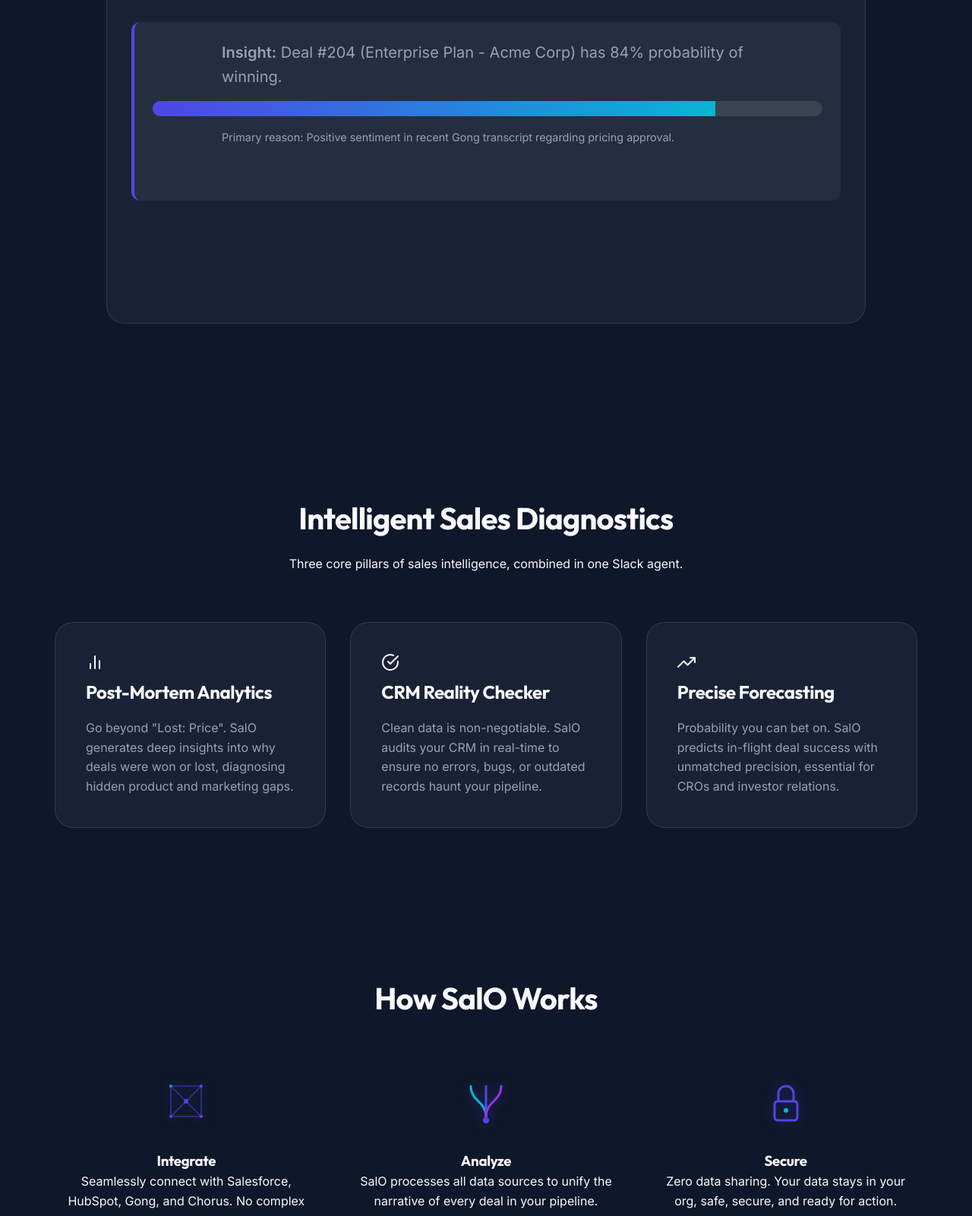
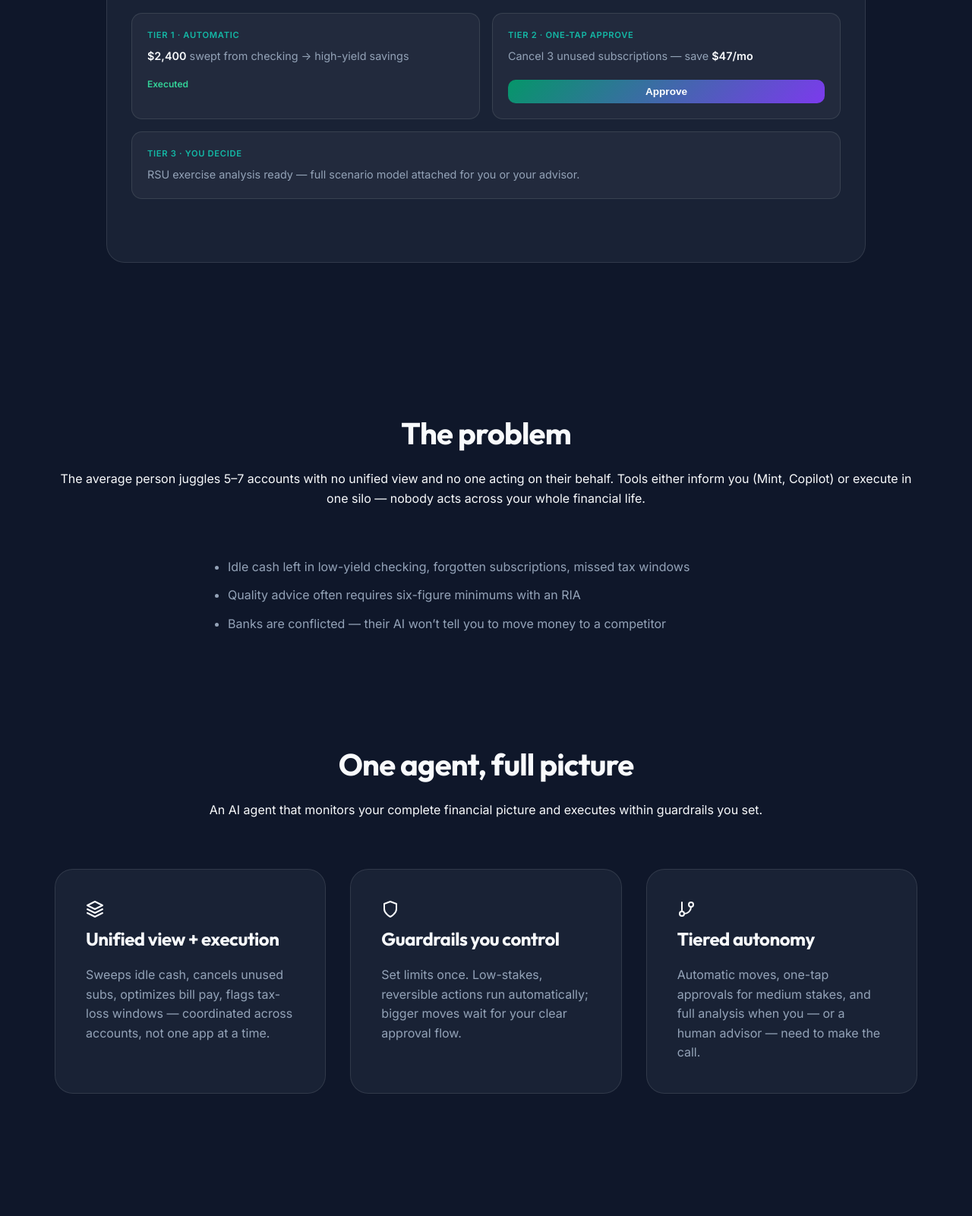
Before and after one commit to igormolybog/salo, a plain HTML site: page index.html in a window 1280 px wide. Shown: the part 686-2287 px from the top of the page at 76% size. Drawn offline with nearby package versions, Linux system fonts and the light colour scheme.

Commit message:
switch to finagent

```diff
--- a/index.html
+++ b/index.html
@@ -3,15 +3,13 @@
 <head>
     <meta charset="UTF-8">
     <meta name="viewport" content="width=device-width, initial-scale=1.0">
-    <title>SalO | Intelligence for Sales Teams</title>
-    <meta name="description" content="SalO is the ultimate sales intelligence agent integrated with Slack. Deep post-mortem analytics, CRM reality checks, and precise forecasting.">
+    <title>FinAgent | Your money, on autopilot</title>
+    <meta name="description" content="FinAgent is an AI agent that monitors your complete financial picture and executes decisions within guardrails you set. Early concept — April 2026.">
 
-    <!-- Google Fonts -->
     <link rel="preconnect" href="https://fonts.googleapis.com">
     <link rel="preconnect" href="https://fonts.gstatic.com" crossorigin>
     <link href="https://fonts.googleapis.com/css2?family=Inter:wght@400;500;600&family=Outfit:wght@700;800&display=swap" rel="stylesheet">
 
-    <!-- Feather Icons for minimalist look -->
     <script src="https://unpkg.com/feather-icons"></script>
 
     <link rel="stylesheet" href="style.css">
@@ -20,38 +18,49 @@
 
     <div class="container">
         <nav>
-            <div class="logo">SalO</div>
+            <div class="logo">FinAgent</div>
             <div class="nav-links">
-                <a href="#features">Features</a>
+                <a href="#problem">Problem</a>
+                <a href="#product">Product</a>
                 <a href="#how">How it works</a>
-                <a href="#integrations">Integrations</a>
+                <a href="#integrations">Stack</a>
             </div>
-            <a href="signup.html" class="btn-primary" id="cta-nav">Get Access</a>
+            <a href="signup.html" class="btn-primary" id="cta-nav">Join waitlist</a>
         </nav>
     </div>
 
     <section class="hero">
         <div class="container">
-            <h1 class="animate">Supercharge Your CRM with <span>SalO Intelligence</span></h1>
-            <p class="animate delay-1">The Slack agent that transforms your sales data into winnable strategies. Integrated with your CRM and sales tools. Built for revenue leaders.</p>
+            <p class="hero-eyebrow animate">Early concept · April 2026</p>
+            <h1 class="animate">Your money, <span>on autopilot</span></h1>
+            <p class="animate delay-1">Every financial app tells you what to do. FinAgent does it for you — monitoring your full picture and acting within guardrails you set.</p>
             <div class="animate delay-2">
-                <a href="signup.html" class="btn-primary" id="cta-hero">Add to Slack</a>
+                <a href="signup.html" class="btn-primary" id="cta-hero">Join waitlist</a>
             </div>
 
             <div class="hero-visual glass animate delay-3">
-                <div class="slack-mockup">
-                    <!-- Placeholder visual for Slack interaction -->
-                    <div style="padding: 2rem; text-align: left; width: 100%;">
-                        <div style="display: flex; align-items: center; margin-bottom: 2rem;">
-                            <div style="width: 40px; height: 40px; background: linear-gradient(135deg, #4f46e5, #9333ea); border-radius: 8px; margin-right: 12px;"></div>
-                            <span style="font-weight: 800; font-size: 1.2rem;">SalO Agent</span>
+                <div class="finagent-mockup">
+                    <div class="mockup-inner">
+                        <div class="mockup-header">
+                            <div class="mockup-dot"></div>
+                            <span class="mockup-title">FinAgent</span>
+                            <span class="mockup-badge">Guardrails on</span>
                         </div>
-                        <div style="background: rgba(255,255,255,0.05); padding: 1.5rem; border-radius: 12px; border-left: 4px solid #4f46e5;">
-                            <p style="margin-bottom: 1rem;"><strong>Insight:</strong> Deal #204 (Enterprise Plan - Acme Corp) has 84% probability of winning.</p>
-                            <div style="height: 20px; width: 100%; border-radius: 10px; background: rgba(255,255,255,0.1); overflow: hidden;">
-                                <div style="height: 100%; width: 84%; background: linear-gradient(to right, #4f46e5, #06b6d4);"></div>
+                        <div class="mockup-row">
+                            <div class="mockup-card mockup-tier1">
+                                <span class="mockup-label">Tier 1 · Automatic</span>
+                                <p><strong>$2,400</strong> swept from checking → high-yield savings</p>
+                                <span class="mockup-status done">Executed</span>
                             </div>
-                            <p style="margin-top: 1rem; font-size: 0.9rem; color: #94a3b8;">Primary reason: Positive sentiment in recent Gong transcript regarding pricing approval.</p>
+                            <div class="mockup-card mockup-tier2">
+                                <span class="mockup-label">Tier 2 · One-tap approve</span>
+                                <p>Cancel 3 unused subscriptions — save <strong>$47/mo</strong></p>
+                                <button type="button" class="mockup-approve">Approve</button>
+                            </div>
+                        </div>
+                        <div class="mockup-card mockup-tier3 full-width">
+                            <span class="mockup-label">Tier 3 · You decide</span>
+                            <p>RSU exercise analysis ready — full scenario model attached for you or your advisor.</p>
                         </div>
                     </div>
                 </div>
@@ -59,30 +68,44 @@
         </div>
     </section>
 
-    <section id="features" class="features">
+    <section id="problem" class="problem-section">
         <div class="container">
             <div class="section-title">
-                <h2>Intelligent Sales Diagnostics</h2>
-                <p>Three core pillars of sales intelligence, combined in one Slack agent.</p>
+                <h2>The problem</h2>
+                <p>The average person juggles 5–7 accounts with no unified view and no one acting on their behalf. Tools either inform you (Mint, Copilot) or execute in one silo — nobody acts across your whole financial life.</p>
+            </div>
+            <ul class="problem-list">
+                <li>Idle cash left in low-yield checking, forgotten subscriptions, missed tax windows</li>
+                <li>Quality advice often requires six-figure minimums with an RIA</li>
+                <li>Banks are conflicted — their AI won’t tell you to move money to a competitor</li>
+            </ul>
+        </div>
+    </section>
+
+    <section id="product" class="features">
+        <div class="container">
+            <div class="section-title">
+                <h2>One agent, full picture</h2>
+                <p>An AI agent that monitors your complete financial picture and executes within guardrails you set.</p>
             </div>
 
             <div class="feature-grid">
                 <div class="feature-card glass">
-                    <i data-feather="bar-chart-2"></i>
-                    <h3>Post-Mortem Analytics</h3>
-                    <p>Go beyond "Lost: Price". SalO generates deep insights into why deals were won or lost, diagnosing hidden product and marketing gaps.</p>
+                    <i data-feather="layers"></i>
+                    <h3>Unified view + execution</h3>
+                    <p>Sweeps idle cash, cancels unused subs, optimizes bill pay, flags tax-loss windows — coordinated across accounts, not one app at a time.</p>
                 </div>
 
                 <div class="feature-card glass">
-                    <i data-feather="check-circle"></i>
-                    <h3>CRM Reality Checker</h3>
-                    <p>Clean data is non-negotiable. SalO audits your CRM in real-time to ensure no errors, bugs, or outdated records haunt your pipeline.</p>
+                    <i data-feather="shield"></i>
+                    <h3>Guardrails you control</h3>
+                    <p>Set limits once. Low-stakes, reversible actions run automatically; bigger moves wait for your clear approval flow.</p>
                 </div>
 
                 <div class="feature-card glass">
-                    <i data-feather="trending-up"></i>
-                    <h3>Precise Forecasting</h3>
-                    <p>Probability you can bet on. SalO predicts in-flight deal success with unmatched precision, essential for CROs and investor relations.</p>
+                    <i data-feather="git-branch"></i>
+                    <h3>Tiered autonomy</h3>
+                    <p>Automatic moves, one-tap approvals for medium stakes, and full analysis when you — or a human advisor — need to make the call.</p>
                 </div>
             </div>
         </div>
@@ -91,61 +114,58 @@
     <section id="how" class="how-it-works">
         <div class="container">
             <div class="section-title">
-                <h2>How SalO Works</h2>
+                <h2>How it works</h2>
+                <p>Three levels of agency. One product.</p>
             </div>
 
             <div class="steps">
                 <div class="step-card">
                     <div class="schematic-icon">
-                        <!-- Spiderweb Integrate -->
                         <svg width="80" height="80" viewBox="0 0 80 80" fill="none" xmlns="http://www.w3.org/2000/svg">
-                            <circle cx="40" cy="40" r="3" fill="#4f46e5" />
-                            <circle cx="20" cy="20" r="2" fill="#06b6d4" />
-                            <circle cx="60" cy="20" r="2" fill="#4f46e5" />
-                            <circle cx="60" cy="60" r="2" fill="#9333ea" />
-                            <circle cx="20" cy="60" r="2" fill="#4f46e5" />
-                            <path d="M40 40L20 20M40 40L60 20M40 40L60 60M40 40L20 60M20 20H60V60H20V20Z" stroke="url(#grad1)" stroke-width="1.5" opacity="0.6" />
+                            <circle cx="40" cy="40" r="28" stroke="url(#gradT1)" stroke-width="2" opacity="0.5"/>
+                            <path d="M28 40 L36 48 L52 32" stroke="url(#gradT1)" stroke-width="3" stroke-linecap="round" stroke-linejoin="round"/>
                             <defs>
-                                <linearGradient id="grad1" x1="20" y1="20" x2="60" y2="60">
-                                    <stop stop-color="#4f46e5" />
-                                    <stop offset="1" stop-color="#06b6d4" />
+                                <linearGradient id="gradT1" x1="20" y1="20" x2="60" y2="60">
+                                    <stop stop-color="#059669"/>
+                                    <stop offset="1" stop-color="#14b8a6"/>
                                 </linearGradient>
                             </defs>
                         </svg>
                     </div>
-                    <h3>Integrate</h3>
-                    <p>Seamlessly connect with Salesforce, HubSpot, Gong, and Chorus. No complex setup.</p>
+                    <h3>Tier 1 — Automatic</h3>
+                    <p>Low-stakes, reversible actions the agent runs on its own: cash sweeps, subscription cleanup, bill pay — within the guardrails you set once.</p>
                 </div>
                 <div class="step-card">
                     <div class="schematic-icon">
-                        <!-- Analyze Merge -->
                         <svg width="80" height="80" viewBox="0 0 80 80" fill="none" xmlns="http://www.w3.org/2000/svg">
-                            <path d="M20 20C20 40 40 40 40 60" stroke="#06b6d4" stroke-width="3" stroke-linecap="round" />
-                            <path d="M40 20V60" stroke="#4f46e5" stroke-width="3" stroke-linecap="round" />
-                            <path d="M60 20C60 40 40 40 40 60" stroke="#9333ea" stroke-width="3" stroke-linecap="round" />
-                            <circle cx="40" cy="65" r="4" fill="#4f46e5" />
-                        </svg>
-                    </div>
-                    <h3>Analyze</h3>
-                    <p>SalO processes all data sources to unify the narrative of every deal in your pipeline.</p>
-                </div>
-                <div class="step-card">
-                    <div class="schematic-icon">
-                        <!-- Secure Lock -->
-                        <svg width="80" height="80" viewBox="0 0 80 80" fill="none" xmlns="http://www.w3.org/2000/svg">
-                            <rect x="25" y="40" width="30" height="25" rx="4" stroke="url(#grad2)" stroke-width="3" />
-                            <path d="M30 40V30C30 24.4772 34.4772 20 40 20C45.5228 20 50 24.4772 50 30V40" stroke="url(#grad2)" stroke-width="3" />
-                            <circle cx="40" cy="52" r="3" fill="#06b6d4" />
+                            <rect x="22" y="28" width="36" height="36" rx="6" stroke="url(#gradT2)" stroke-width="2.5"/>
+                            <path d="M40 38 V52 M34 46 L40 52 L46 46" stroke="url(#gradT2)" stroke-width="2.5" stroke-linecap="round"/>
                             <defs>
-                                <linearGradient id="grad2" x1="25" y1="20" x2="55" y2="65">
-                                    <stop stop-color="#4f46e5" />
-                                    <stop offset="1" stop-color="#9333ea" />
+                                <linearGradient id="gradT2" x1="22" y1="28" x2="58" y2="64">
+                                    <stop stop-color="#14b8a6"/>
+                                    <stop offset="1" stop-color="#7c3aed"/>
                                 </linearGradient>
                             </defs>
                         </svg>
                     </div>
-                    <h3>Secure</h3>
-                    <p>Zero data sharing. Your data stays in your org, safe, secure, and ready for action.</p>
+                    <h3>Tier 2 — One-tap approve</h3>
+                    <p>Medium-stakes moves prepared end-to-end. You review a concise summary and approve with a single tap.</p>
+                </div>
+                <div class="step-card">
+                    <div class="schematic-icon">
+                        <svg width="80" height="80" viewBox="0 0 80 80" fill="none" xmlns="http://www.w3.org/2000/svg">
+                            <path d="M25 52 L40 28 L55 52" stroke="url(#gradT3)" stroke-width="2.5" stroke-linecap="round" stroke-linejoin="round"/>
+                            <circle cx="40" cy="54" r="4" fill="url(#gradT3)"/>
+                            <defs>
+                                <linearGradient id="gradT3" x1="25" y1="28" x2="55" y2="56">
+                                    <stop stop-color="#059669"/>
+                                    <stop offset="1" stop-color="#7c3aed"/>
+                                </linearGradient>
+                            </defs>
+                        </svg>
+                    </div>
+                    <h3>Tier 3 — You decide</h3>
+                    <p>High-stakes decisions — RSUs, refinancing, tax strategy. The agent builds the full analysis; you or a human advisor makes the call.</p>
                 </div>
             </div>
         </div>
@@ -153,28 +173,27 @@
 
     <section id="integrations" class="integrations">
         <div class="container">
-            <h3>Seamlessly Integrated With</h3>
+            <h3>Why now</h3>
+            <p class="integrations-sub">Open banking APIs (e.g. Plaid) with read + write across thousands of institutions, LLMs that reason over multi-variable money decisions, and real-time rails (FedNow, RTP) for movement when it matters.</p>
             <div class="integration-logos">
-                <span>SALESFORCE</span>
-                <span>HUBSPOT</span>
-                <span>GONG</span>
-                <span>CHORUS.AI</span>
-                <span>SLACK</span>
+                <span>PLAID</span>
+                <span>BANKS &amp; BROKERS</span>
+                <span>FEDNOW / RTP</span>
+                <span>YOUR RULES</span>
             </div>
         </div>
     </section>
 
     <footer class="container">
-        <div class="logo">SalO</div>
-        <p style="margin-top: 1rem; color: #94a3b8;">&copy; 2025 SalO Intelligence. All rights reserved.</p>
+        <div class="logo">FinAgent</div>
+        <p class="footer-tagline">Zero conflict of interest — our objective is your net worth.</p>
+        <p style="margin-top: 1rem; color: #94a3b8;">&copy; 2026 FinAgent. Early-stage concept.</p>
     </footer>
 
     <script src="integration.js"></script>
     <script>
-        // Init icons
         feather.replace();
 
-        // Reveal animations on scroll
         const observerOptions = {
             threshold: 0.1
         };
@@ -187,7 +206,7 @@
             });
         }, observerOptions);
 
-        document.querySelectorAll('.feature-card, .step-card').forEach(el => {
+        document.querySelectorAll('.feature-card, .step-card, .problem-section').forEach(el => {
             observer.observe(el);
         });
     </script>
--- a/integration.js
+++ b/integration.js
@@ -22,10 +22,10 @@
     const heroBtn = document.getElementById('cta-hero');
 
     if (navBtn) {
-        navBtn.addEventListener('click', () => trackClick('nav_get_access'));
+        navBtn.addEventListener('click', () => trackClick('nav_join_waitlist'));
     }
     if (heroBtn) {
-        heroBtn.addEventListener('click', () => trackClick('hero_add_to_slack'));
+        heroBtn.addEventListener('click', () => trackClick('hero_join_waitlist'));
     }
 
     // Form Handling (for signup.html)
--- a/style.css
+++ b/style.css
@@ -1,8 +1,8 @@
 :root {
-    --primary: #4f46e5;
-    --primary-glow: rgba(79, 70, 229, 0.4);
-    --secondary: #9333ea;
-    --accent: #06b6d4;
+    --primary: #059669;
+    --primary-glow: rgba(5, 150, 105, 0.35);
+    --secondary: #7c3aed;
+    --accent: #14b8a6;
     --bg-dark: #0f172a;
     --bg-card: rgba(30, 41, 59, 0.7);
     --text-white: #f8fafc;
@@ -132,6 +132,15 @@
     -webkit-text-fill-color: transparent;
 }
 
+.hero-eyebrow {
+    font-size: 0.85rem;
+    font-weight: 600;
+    letter-spacing: 0.12em;
+    text-transform: uppercase;
+    color: var(--accent);
+    margin-bottom: 1rem;
+}
+
 .hero p {
     font-size: 1.25rem;
     color: var(--text-dim);
@@ -147,11 +156,151 @@
     margin-right: auto;
 }
 
-.slack-mockup {
+.finagent-mockup {
     width: 100%;
-    height: 500px;
+    min-height: 420px;
     display: flex;
     overflow: hidden;
+}
+
+.mockup-inner {
+    padding: 1.75rem 2rem 2rem;
+    width: 100%;
+    text-align: left;
+}
+
+.mockup-header {
+    display: flex;
+    align-items: center;
+    gap: 0.75rem;
+    margin-bottom: 1.5rem;
+    flex-wrap: wrap;
+}
+
+.mockup-dot {
+    width: 40px;
+    height: 40px;
+    border-radius: 10px;
+    background: linear-gradient(135deg, var(--primary), var(--accent));
+}
+
+.mockup-title {
+    font-weight: 800;
+    font-size: 1.15rem;
+    flex: 1;
+}
+
+.mockup-badge {
+    font-size: 0.7rem;
+    font-weight: 600;
+    text-transform: uppercase;
+    letter-spacing: 0.06em;
+    padding: 0.35rem 0.65rem;
+    border-radius: 999px;
+    background: rgba(20, 184, 166, 0.15);
+    color: var(--accent);
+    border: 1px solid rgba(20, 184, 166, 0.35);
+}
+
+.mockup-row {
+    display: grid;
+    grid-template-columns: 1fr 1fr;
+    gap: 1rem;
+    margin-bottom: 1rem;
+}
+
+@media (max-width: 640px) {
+    .mockup-row {
+        grid-template-columns: 1fr;
+    }
+}
+
+.mockup-card {
+    background: rgba(255, 255, 255, 0.04);
+    border: 1px solid var(--glass-border);
+    border-radius: 14px;
+    padding: 1.25rem;
+}
+
+.mockup-card.full-width {
+    grid-column: 1 / -1;
+}
+
+.mockup-label {
+    display: block;
+    font-size: 0.7rem;
+    font-weight: 700;
+    text-transform: uppercase;
+    letter-spacing: 0.06em;
+    color: var(--accent);
+    margin-bottom: 0.5rem;
+}
+
+.mockup-card p {
+    font-size: 0.9rem;
+    color: var(--text-dim);
+    margin: 0 0 0.75rem;
+    line-height: 1.45;
+}
+
+.mockup-card p strong {
+    color: var(--text-white);
+}
+
+.mockup-status.done {
+    font-size: 0.75rem;
+    font-weight: 600;
+    color: #34d399;
+}
+
+.mockup-approve {
+    width: 100%;
+    margin-top: 0.5rem;
+    padding: 0.5rem 1rem;
+    border-radius: 10px;
+    border: none;
+    cursor: default;
+    font-weight: 600;
+    font-size: 0.85rem;
+    color: white;
+    background: linear-gradient(135deg, var(--primary), var(--secondary));
+}
+
+.mockup-tier3 p {
+    margin-bottom: 0;
+}
+
+/* Problem section */
+.problem-section {
+    padding: 4rem 0 2rem;
+}
+
+.problem-list {
+    max-width: 720px;
+    margin: 0 auto;
+    padding-left: 1.25rem;
+    color: var(--text-dim);
+}
+
+.problem-list li {
+    margin-bottom: 0.75rem;
+}
+
+.integrations-sub {
+    max-width: 720px;
+    margin: 1rem auto 0;
+    color: var(--text-dim);
+    font-size: 1rem;
+    line-height: 1.65;
+}
+
+.footer-tagline {
+    margin-top: 0.75rem;
+    color: var(--text-dim);
+    font-size: 0.95rem;
+    max-width: 480px;
+    margin-left: auto;
+    margin-right: auto;
 }
 
 /* Features Section */
```
Also changed, not shown: signup.html (+4 -4 lines), 3 other files.
